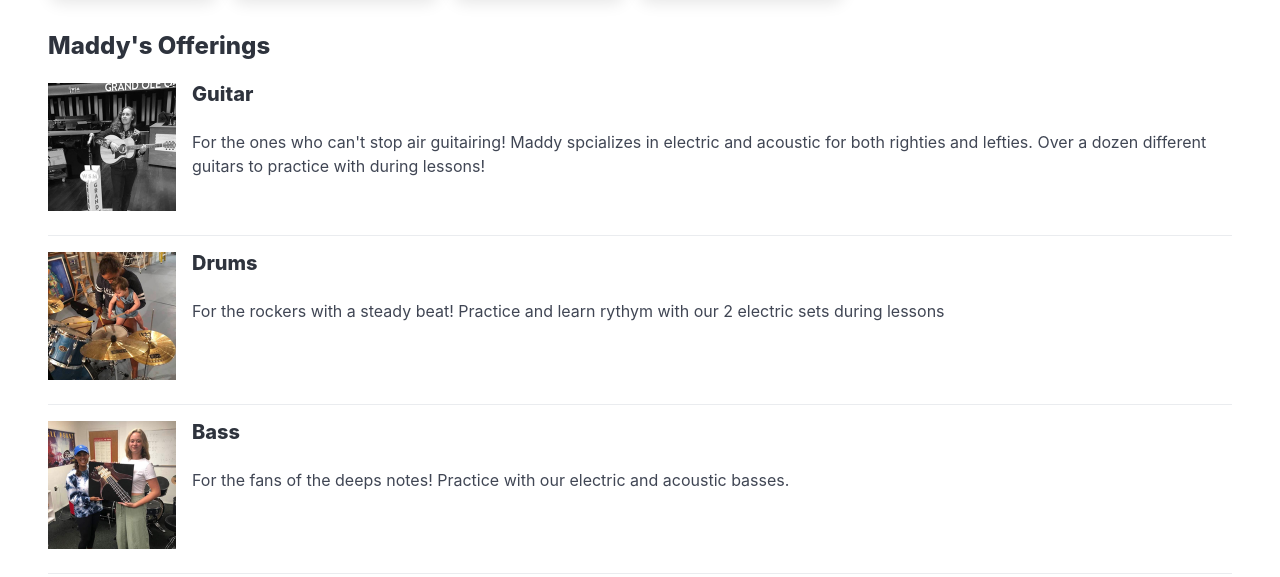
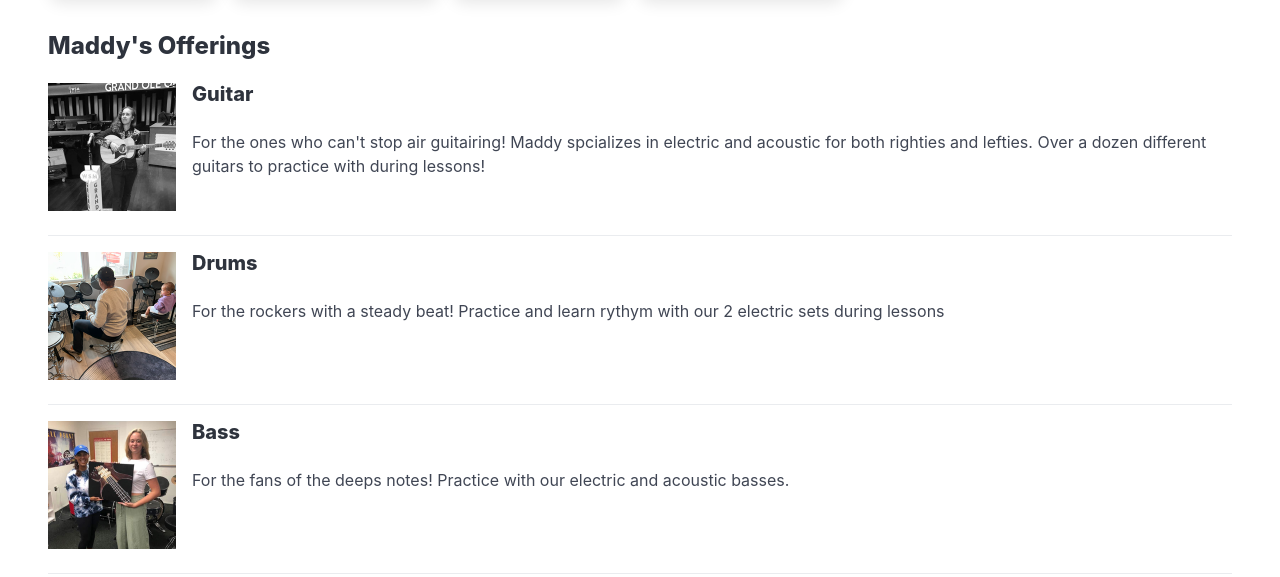
Before and after one commit to HardieParham/Maddys-Music-Box-Site, a website built with Vite: page frontend/index.html in a window 1280 px wide. Shown: the part 610-1187 px from the top of the page. Built offline with nearby package versions, Linux system fonts and the light colour scheme.

Commit message:
[feature] updated drum image and Willa about

```diff
--- a/frontend/index.html
+++ b/frontend/index.html
@@ -128,7 +128,7 @@
                 <article class="media">
                     <figure class="media-left">
                         <figure class="image is-128x128">
-                            <img src="images/Maddy5ALT.png" alt="Myaddy with kid playing drums.">
+                            <img src="images/MaddyDrums.png" alt="Myaddy with kid playing drums.">
                         </figure>
                     </figure>
                     <div class="media-content">
```
Also changed, not shown: frontend/about.html (+1 -1 lines), frontend/dist/about.html, frontend/dist/images/MaddyDrums.png (added), frontend/dist/index.html, frontend/public/images/MaddyDrums.png (added).
